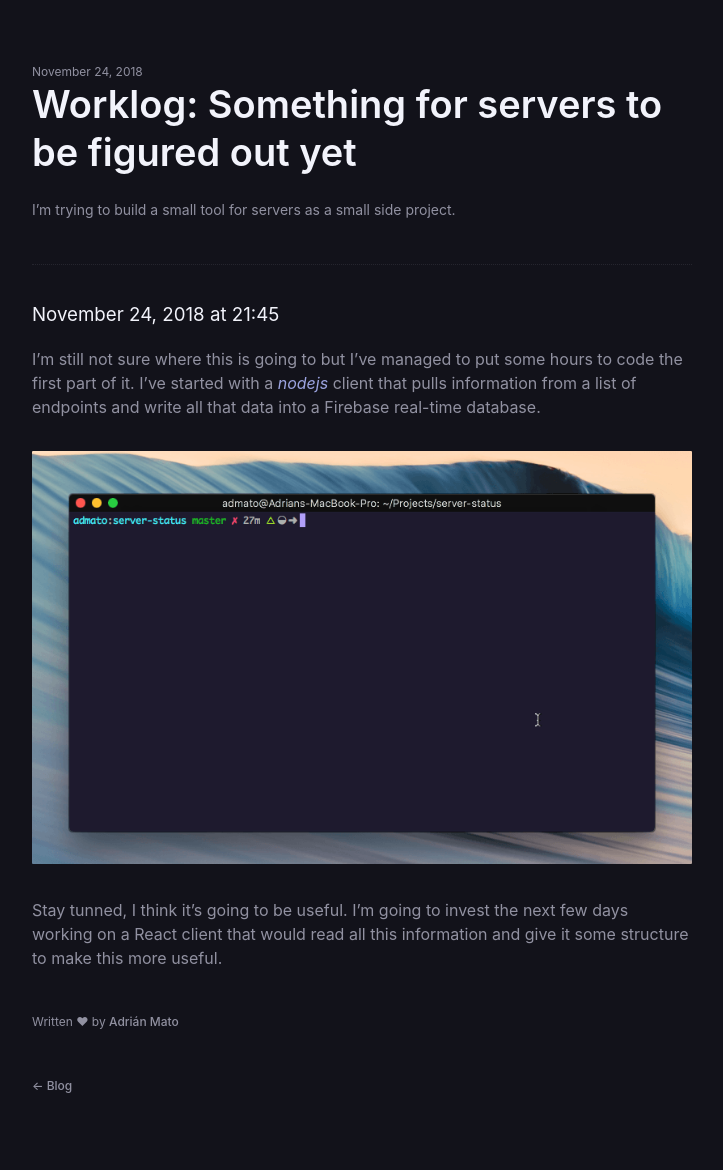
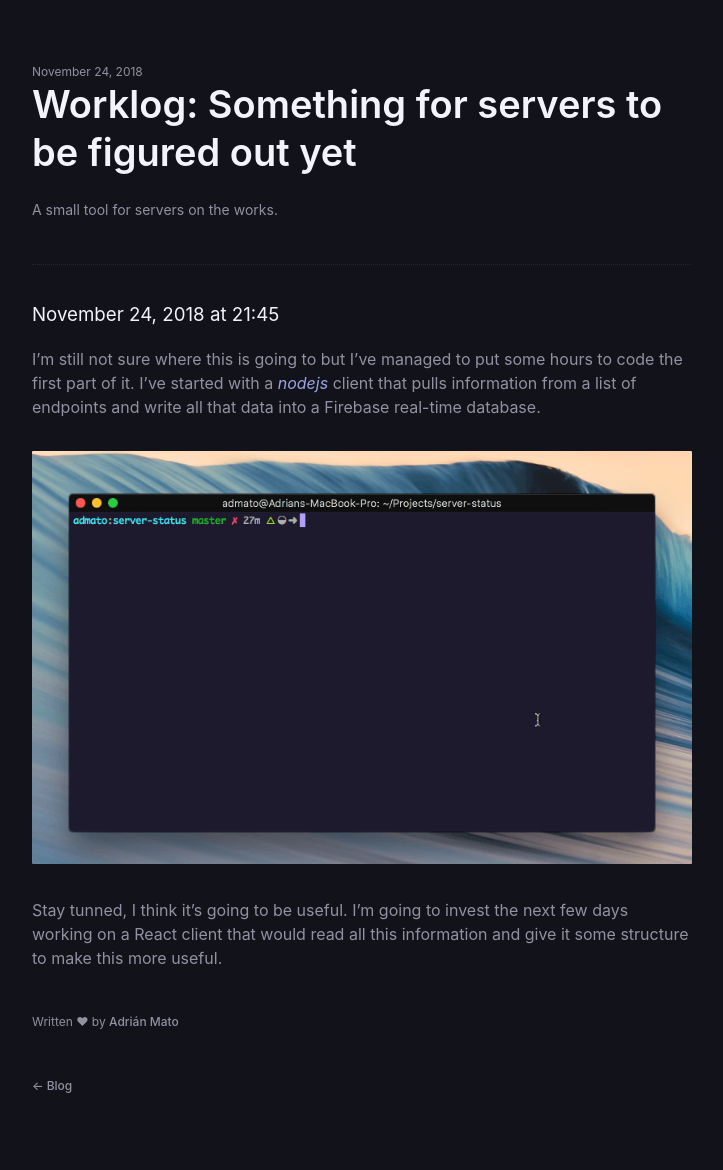
Before and after one commit to adrianmg/adrianmg.github.io, a Jekyll site: the page built from _posts/2018-11-24-server-status.md, in a window 1280 px wide. Shown: the whole page, without its empty margins (278-1001 px from the left). Built offline with Jekyll 4.4.1, drawn with Linux system fonts in a browser that asks for light colours.

Commit message:
New description of the project

```diff
--- a/_posts/2018-11-24-server-status.md
+++ b/_posts/2018-11-24-server-status.md
@@ -4,7 +4,7 @@ title: "Worklog: Something for servers to be figured out yet"
 date: 2018-11-24 21:40:00
 categories: [blog, worklog]
 summary: "
-I'm trying to build a small tool for servers as a small side project."
+A small tool for servers on the works."
 ---
 
 ### November 24, 2018 at 21:45
```
